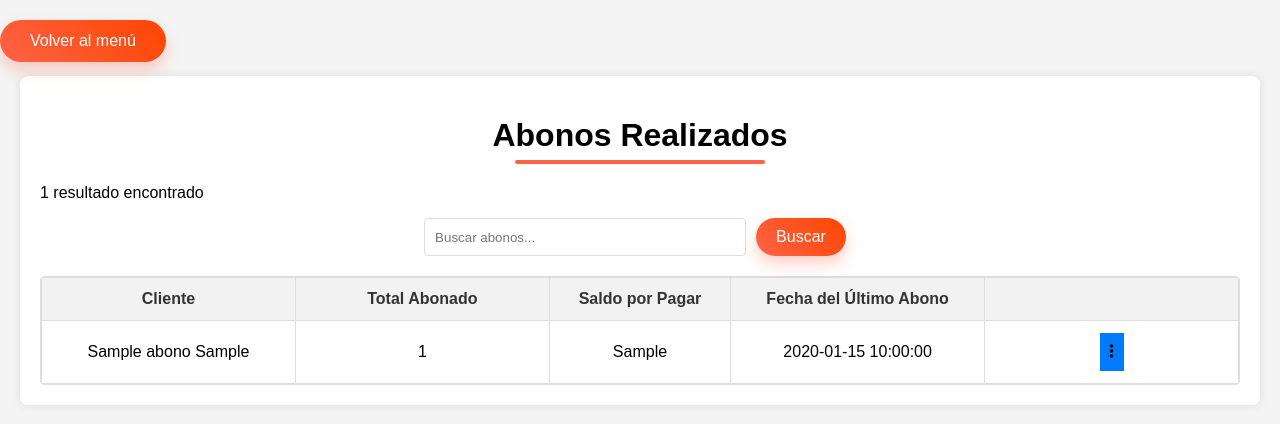
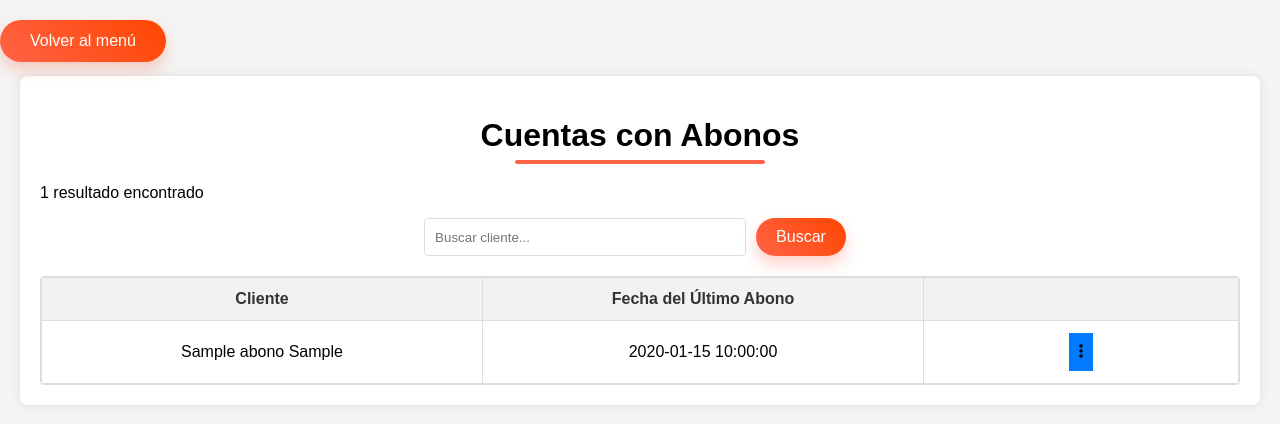
Before and after one commit to Roberto9080/repositorio_py, a Flask app: template templates/see_abonos.html in a window 1280 px wide. Shown: the top 424 px of the page. Run offline with Flask 3, Linux system fonts and the light colour scheme; the template is opened without the code that fills it: most values are stand-ins (such as "Sample title", 1, 10 or a date in 2020).

Commit message:
agregar abonos ya util

```diff
--- a/templates/see_abonos.html
+++ b/templates/see_abonos.html
@@ -12,14 +12,14 @@
 <body>
     <a href="{{ url_for('dashboard') }}" class="button dashboard-button">Volver al menú</a>
     <div class="container">
-        <h1>Abonos Realizados</h1>
+        <h1>Cuentas con Abonos</h1>
 
         <!-- Mensaje de número de resultados encontrados -->
         <p class="results-message">{{ abonos_count }} resultado{% if abonos_count != 1 %}s{% endif %} encontrado{% if abonos_count != 1 %}s{% endif %}</p>
 
         <!-- Formulario de búsqueda de abonos -->
         <form action="{{ url_for('abonos.see_abonos') }}" method="post" class="search-form">
-            <input type="text" name="search" placeholder="Buscar abonos..." value="{{ search_query }}">
+            <input type="text" name="search" placeholder="Buscar cliente..." value="{{ search_query }}">
             <button type="submit" class="button">Buscar</button>
         </form>
 
@@ -29,8 +29,6 @@
                 <thead>
                     <tr>
                         <th>Cliente</th>
-                        <th>Total Abonado</th>
-                        <th>Saldo por Pagar</th>
                         <th>Fecha del Último Abono</th>
                         <th></th> <!-- Nueva columna para el menú desplegable -->
                     </tr>
@@ -39,8 +37,6 @@
                     {% for abono in abonos %}
                     <tr>
                         <td>{{ abono.cliente_nombre }} {{ abono.cliente_apellido }}</td>
-                        <td>{{ abono.total_abonado }}</td>
-                        <td>{{ abono.saldo_por_pagar }}</td>
                         <td>{{ abono.ultima_fecha_abono }}</td>
                         <td>
                             <!-- Botón de menú desplegable -->
@@ -48,8 +44,7 @@
                                 <button class="dropbtn" onclick="toggleMenu('menu-{{ abono.ClienteID }}')"><i class="fas fa-ellipsis-v"></i></button>
                                 <div id="menu-{{ abono.ClienteID }}" class="dropdown-content">
                                     <a href="{{ url_for('abonos.historial_pagos', cliente_id=abono.ClienteID) }}" class="button ver-pagos-btn">Ver pagos</a>
-                                    <a href="{{ url_for('abonos.add_abono', cliente_id=abono.ClienteID) }}" class="button ver-pagos-btn">agregar abono</a>
-
+                                    <a href="{{ url_for('abonos.add_abono', cliente_id=abono.ClienteID) }}" class="button ver-pagos-btn">Agregar abono</a>
                                 </div>
                             </div>
                         </td>
```
Also changed, not shown: modulos/abonos.py (+2 -6 lines).
